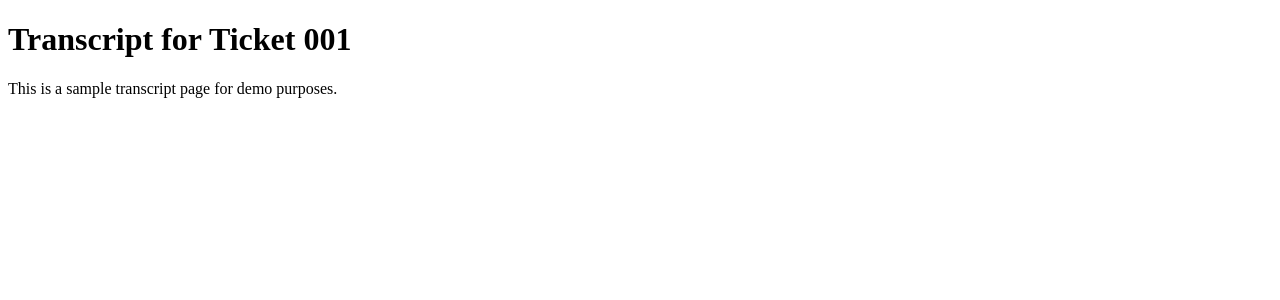
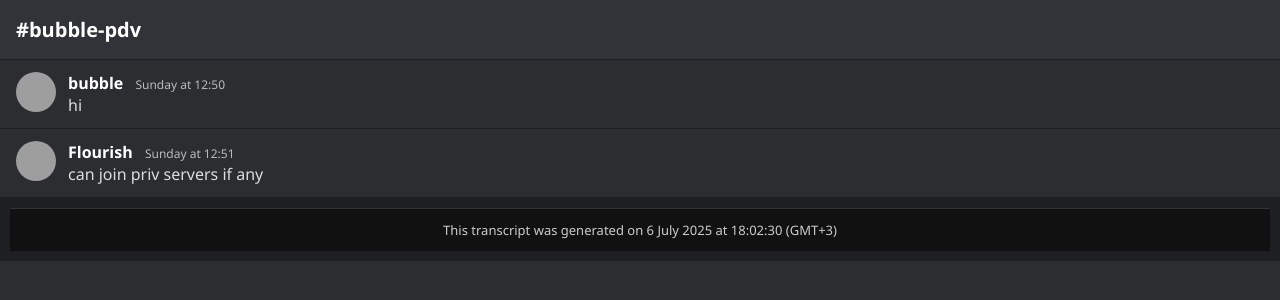
Before and after one commit to Faisal-dot-source/transcripts-site, a plain HTML site: page public/transcripts/ticket-001/index.html in a window 1280 px wide. Drawn offline with Linux system fonts and the light colour scheme; grey boxes are pictures that could not be loaded.

Commit message:
added HTML-based transcript structure

```diff
--- a/public/transcripts/ticket-001/index.html
+++ b/public/transcripts/ticket-001/index.html
@@ -1,10 +1,99 @@
 <!DOCTYPE html>
-<html>
+<html lang="en">
 <head>
+  <meta charset="UTF-8" />
+  <meta name="viewport" content="width=device-width, initial-scale=1.0"/>
   <title>Transcript - Ticket 001</title>
+  <style>
+    body {
+      margin: 0;
+      padding: 0;
+      background-color: #2b2d31;
+      color: #dcddde;
+      font-family: 'Segoe UI', Tahoma, Geneva, Verdana, sans-serif;
+    }
+
+    .channel-header {
+      padding: 16px;
+      background-color: #313338;
+      border-bottom: 1px solid #1e1f22;
+      font-size: 20px;
+      font-weight: bold;
+      color: white;
+    }
+
+    .message {
+      padding: 12px 16px;
+      display: flex;
+      gap: 12px;
+      border-bottom: 1px solid #1e1f22;
+    }
+
+    .avatar {
+      width: 40px;
+      height: 40px;
+      border-radius: 50%;
+    }
+
+    .msg-content {
+      display: flex;
+      flex-direction: column;
+    }
+
+    .username {
+      font-weight: 600;
+      color: #fff;
+      margin-bottom: 4px;
+    }
+
+    .timestamp {
+      font-size: 12px;
+      color: #b9bbbe;
+      margin-left: 8px;
+    }
+
+    .text {
+      color: #dcddde;
+    }
+
+    .footer {
+      text-align: center;
+      background-color: #1e1f22;
+      padding: 10px;
+      font-size: 12px;
+      color: #b9bbbe;
+    }
+  </style>
 </head>
 <body>
-  <h1>Transcript for Ticket 001</h1>
-  <p>This is a sample transcript page for demo purposes.</p>
+  <div class="channel-header">#bubble-pdv</div>
+
+  <div class="message">
+    <img src="https://cdn.discordapp.com/embed/avatars/0.png" alt="avatar" class="avatar">
+    <div class="msg-content">
+      <div>
+        <span class="username">bubble</span>
+        <span class="timestamp">Sunday at 12:50</span>
+      </div>
+      <div class="text">hi</div>
+    </div>
+  </div>
+
+  <div class="message">
+    <img src="https://cdn.discordapp.com/embed/avatars/1.png" alt="avatar" class="avatar">
+    <div class="msg-content">
+      <div>
+        <span class="username">Flourish</span>
+        <span class="timestamp">Sunday at 12:51</span>
+      </div>
+      <div class="text">can join priv servers if any</div>
+    </div>
+  </div>
+
+  <div class="footer">
+  <div style="padding: 12px; background-color: #111; color: #ccc; font-size: 13px; text-align: center; border-top: 1px solid #333;">
+    This transcript was generated on 6 July 2025 at 18:02:30 (GMT+3)
+  </div>
+
 </body>
 </html>
```
